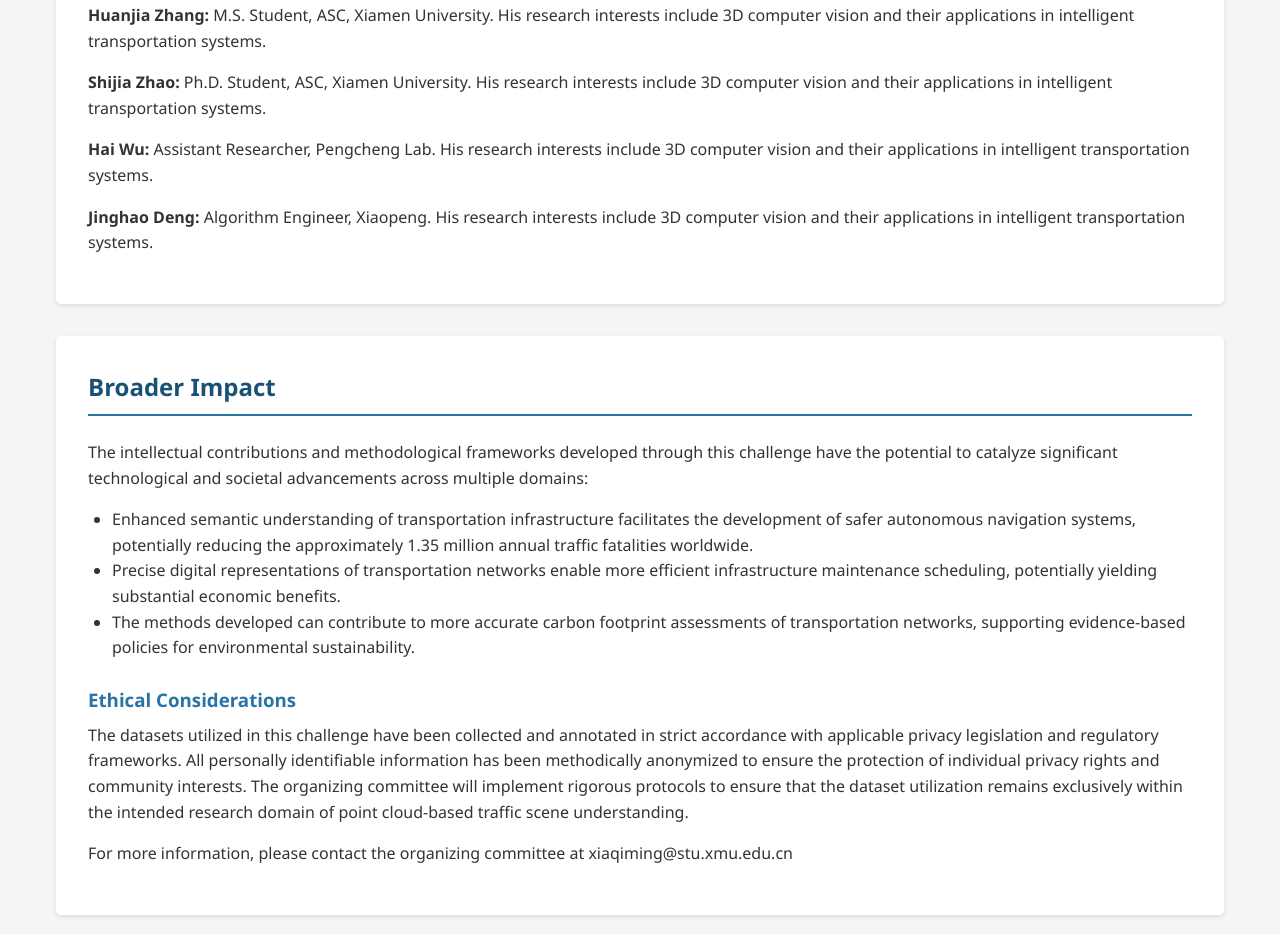
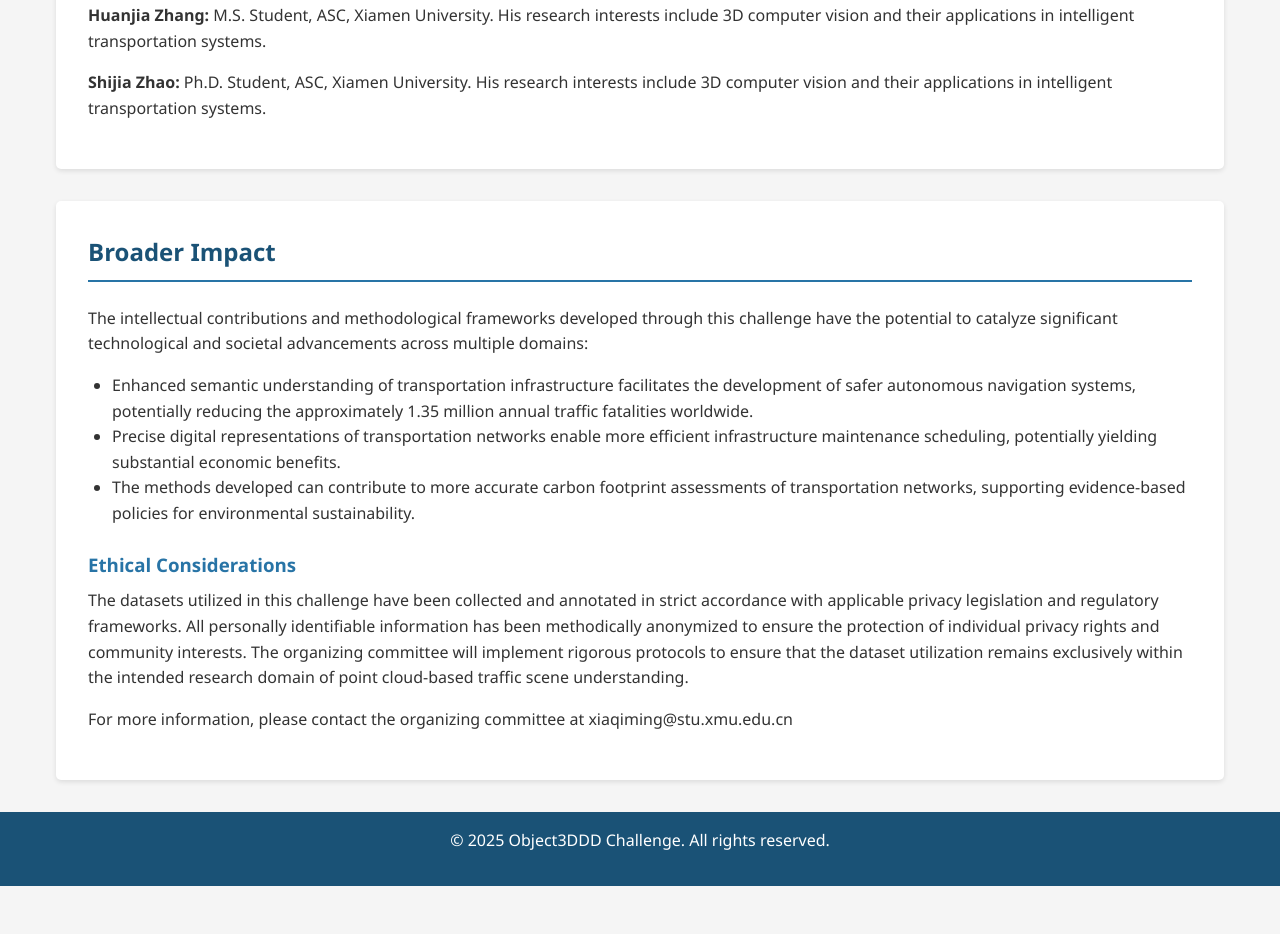
Before and after one commit to Object3DD/Object3DD.github.io, a plain HTML site: page index.html in a window 1280 px wide. Shown: the part 4083-5017 px from the top of the page. After the commit the page ends 4969 px from the top, so only its background shows below. Drawn offline with Linux system fonts and the light colour scheme.

Commit message:
Update index.html

```diff
--- a/index.html
+++ b/index.html
@@ -171,12 +171,12 @@
             <div class="organizer">
                 <p><strong>Shijia Zhao:</strong> Ph.D. Student, ASC, Xiamen University. His research interests include 3D computer vision and their applications in intelligent transportation systems.</p>
             </div>
-            <div class="organizer">
+<!--             <div class="organizer">
                 <p><strong>Hai Wu:</strong> Assistant Researcher, Pengcheng Lab. His research interests include 3D computer vision and their applications in intelligent transportation systems.</p>
             </div>
             <div class="organizer">
                 <p><strong>Jinghao Deng:</strong> Algorithm Engineer, Xiaopeng. His research interests include 3D computer vision and their applications in intelligent transportation systems.</p>
-            </div>
+            </div>  -->
         </section>
 
 <!--         <section id="speakers" class="section">
```
